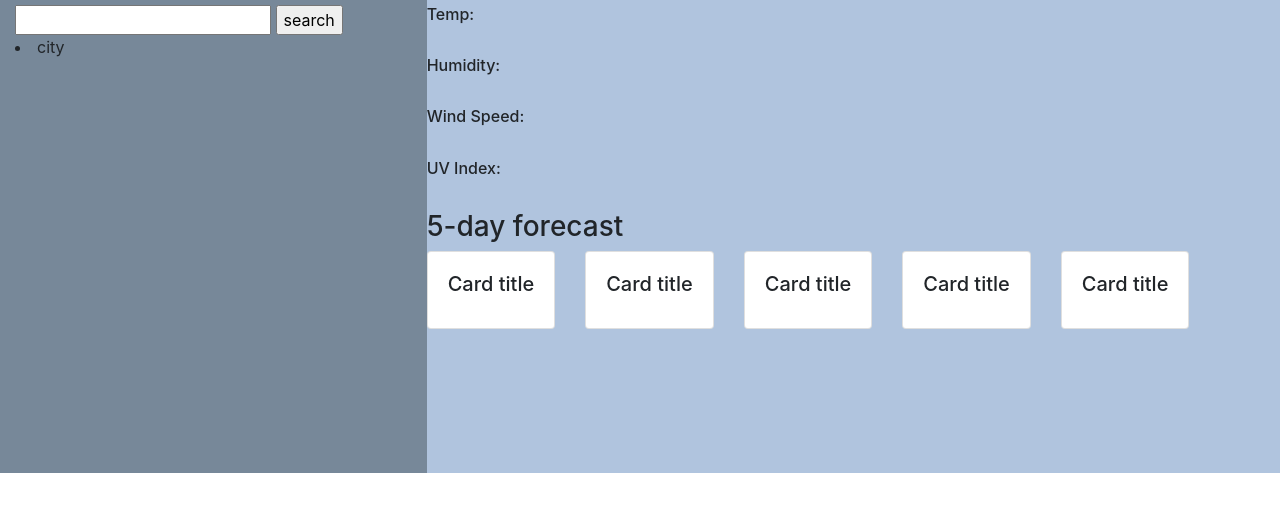
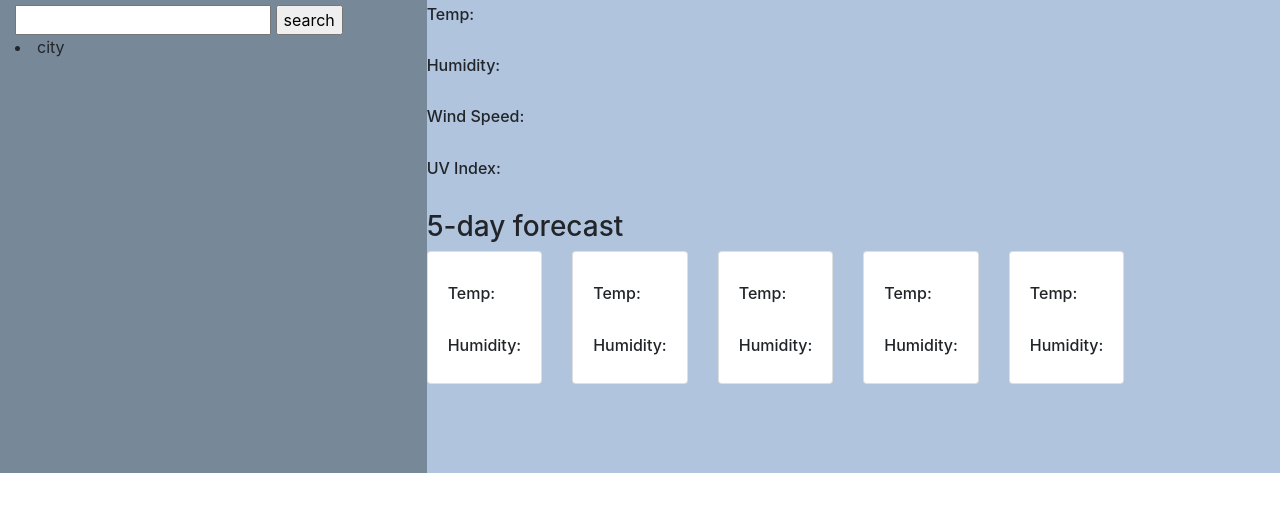
Before and after one commit to jleong20/weather-dashboard, a plain HTML site: page index.html in a window 1280 px wide. Shown: the part 83-594 px from the top of the page. Drawn offline with nearby package versions, Linux system fonts and the light colour scheme; no server answers.

Commit message:
add 5-day forecast

```diff
--- a/index.html
+++ b/index.html
@@ -43,27 +43,42 @@
                     <div class="card-deck">
                         <div class="card">
                             <div class="card-body">
-                                <h5 class="card-title">Card title</h5>
+                                <h5 id="dayOne" class="card-title"></h5>
+                                <h6 id="temp1">Temp:</h6>
+                                <br>
+                                <h6 id="humid1">Humidity:</h6>
                             </div>
                         </div>
                         <div class="card">
                             <div class="card-body">
-                                <h5 class="card-title">Card title</h5>
+                                <h5 id="dayTwo" class="card-title"></h5>
+                                <h6 id="temp2">Temp:</h6>
+                                <br>
+                                <h6 id="humid2">Humidity:</h6>
                             </div>
                         </div>
                         <div class="card">
                             <div class="card-body">
-                                <h5 class="card-title">Card title</h5>
+                                <h5 id="dayThree" class="card-title"></h5>
+                                <h6 id="temp3">Temp:</h6>
+                                <br>
+                                <h6 id="humid3">Humidity:</h6>
                             </div>
                         </div>
                         <div class="card">
                             <div class="card-body">
-                                <h5 class="card-title">Card title</h5>
+                                <h5 id="dayFour" class="card-title"></h5>
+                                <h6 id="temp4">Temp:</h6>
+                                <br>
+                                <h6 id="humid4">Humidity:</h6>
                             </div>
                         </div>
                         <div class="card">
                             <div class="card-body">
-                                <h5 class="card-title">Card title</h5>
+                                <h5 id="dayFive" class="card-title"></h5>
+                                <h6 id="temp5">Temp:</h6>
+                                <br>
+                                <h6 id="humid5">Humidity:</h6>
                             </div>
                         </div>
                     </div>
--- a/script.js
+++ b/script.js
@@ -6,10 +6,13 @@ $.ajax({
     method: "GET"
   }).then(function(response) {
     console.log(response);
-    $("#city-name").append(response.city.name);
+    $("#city-name").append(response.city.name + " " + response.list[0].dt_txt);
     $("#temp").append(response.list[0].main.feels_like + " °F");
     $("#humid").append(response.list[0].main.humidity);
     $("#wind").append(response.list[0].wind.speed);
-    var lat = response.city.coord.lat;
-    var lon = response.city.coord.lon;
+    $("#dayOne").text(response.list[5].dt_txt);
+    $("#dayTwo").text(response.list[13].dt_txt);
+    $("#dayThree").text(response.list[21].dt_txt);
+    $("#dayFour").text(response.list[29].dt_txt);
+    $("#dayFive").text(response.list[37].dt_txt);
 });
```
